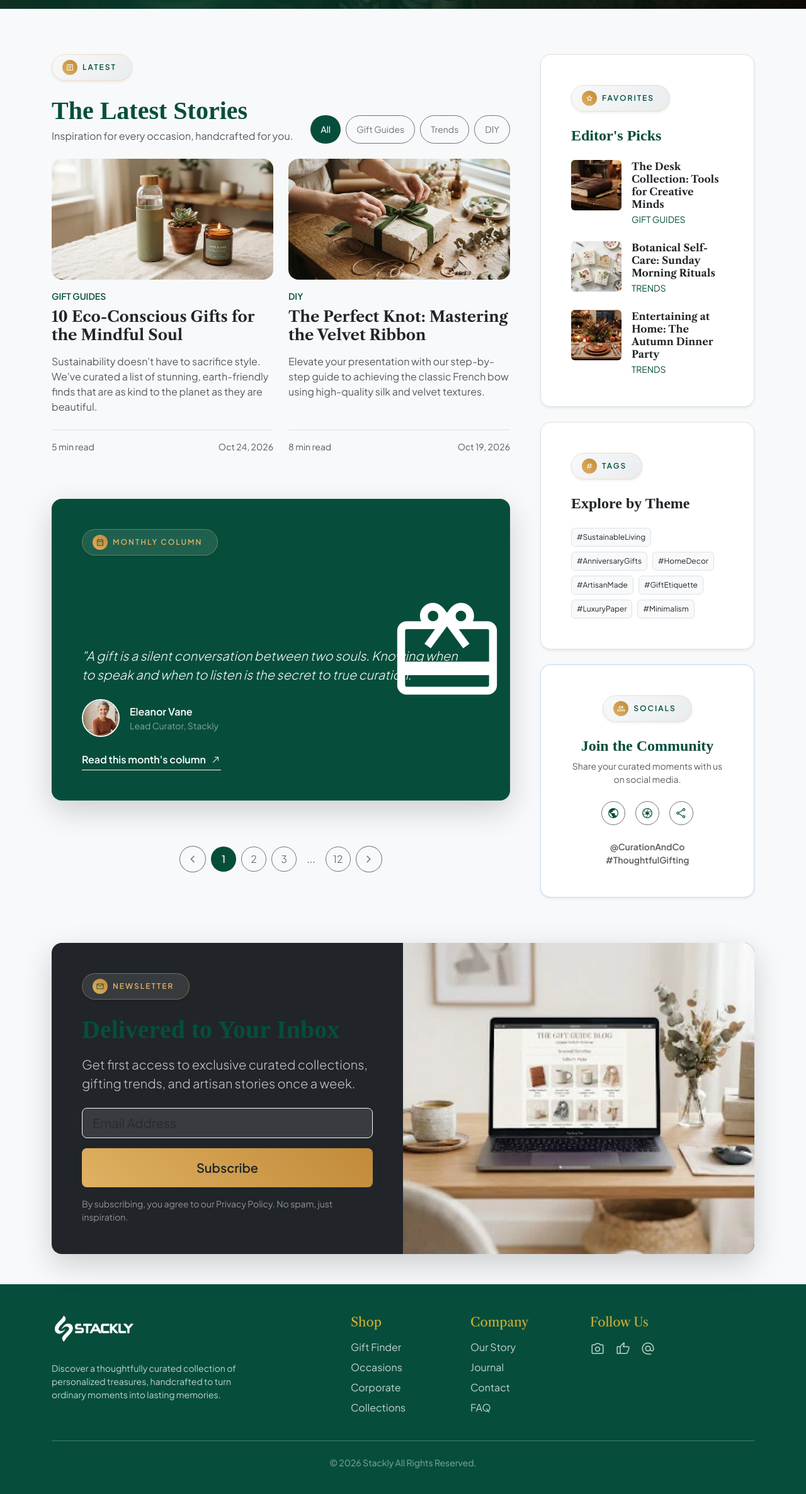
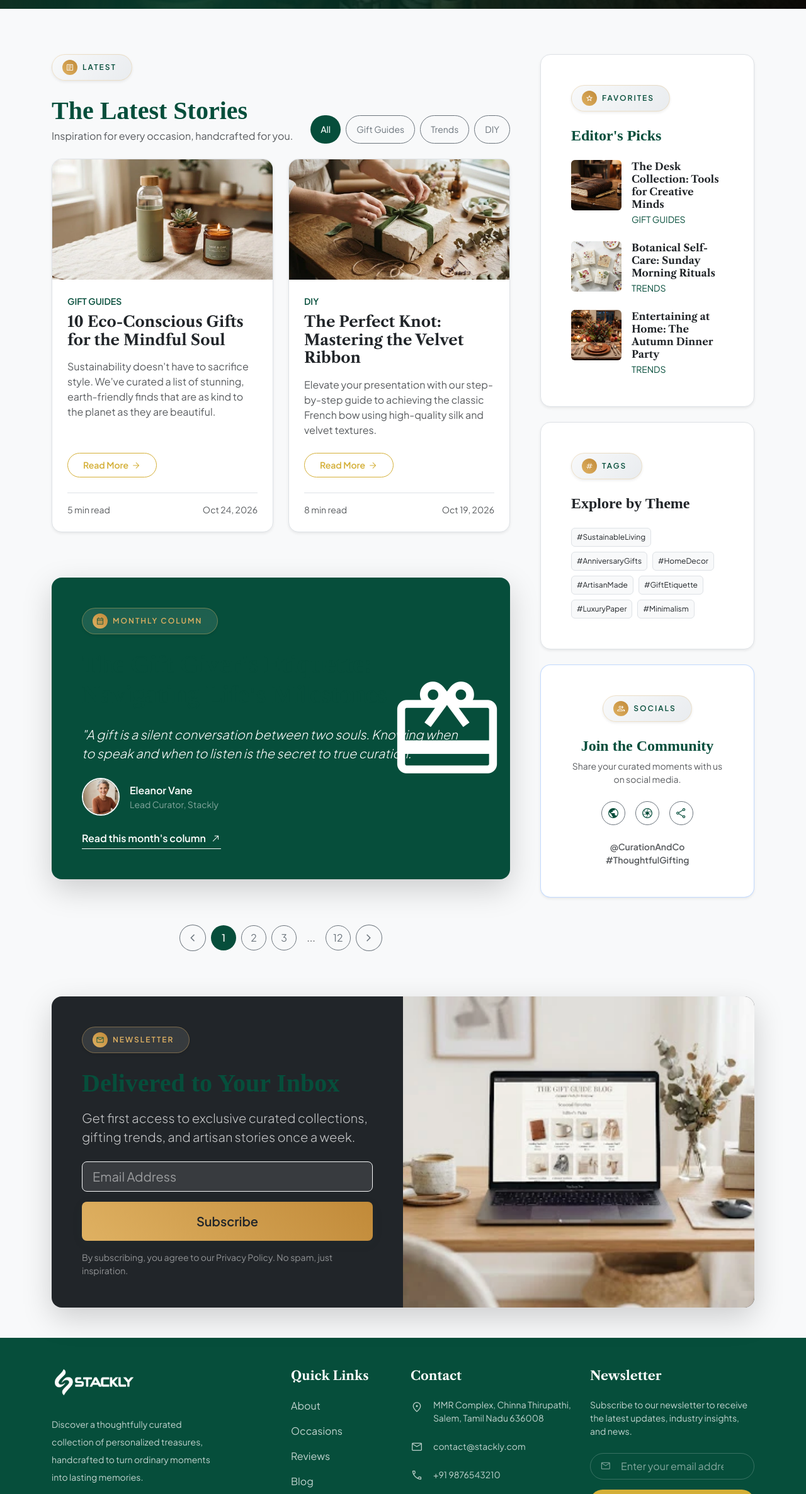
Before and after one commit to rajeshpvmca/personalized-gifts-store, a plain HTML site: page blog.html in a window 1280 px wide. Shown: the part 799-3171 px from the top of the page at 63% size. Drawn offline with nearby package versions, Linux system fonts and the light colour scheme; a script that the page names is missing.

Commit message:
footer changes

```diff
--- a/blog.html
+++ b/blog.html
@@ -108,32 +108,50 @@
                     <div class="row g-4">
                         <!-- Post 1 -->
                         <div class="col-12 col-md-6" data-aos="fade-up" data-aos-delay="100">
-                            <article class="blog-card h-100 d-flex flex-column text-decoration-none">
-                                <a href="#" class="d-block overflow-hidden border-radius-xl mb-3 aspect-4-3 bg-light transition-lift">
-                                    <img class="w-100 h-100 object-fit-cover" style="transition: transform 0.5s ease;" src="assets/images/img_10.webp" alt="Eco-Conscious Gifts"/>
-                                </a>
+                            <article class="blog-card h-100 d-flex flex-column text-decoration-none bg-white rounded-4 shadow-sm border transition-lift overflow-hidden">
+                                <div class="d-block overflow-hidden aspect-4-3 bg-light position-relative group">
+                                    <img class="w-100 h-100 object-fit-cover" style="transition: transform 0.5s ease;" src="assets/images/img_10.webp" alt="Eco-Conscious Gifts" onmouseover="this.style.transform='scale(1.05)'" onmouseout="this.style.transform='scale(1)'"/>
+                                </div>
+                                <div class="p-4 d-flex flex-column flex-grow-1">
                                     <span class="text-primary-custom small fw-bold text-uppercase tracking-wider mb-2">GIFT GUIDES</span>
                                     <h3 class="h4 fw-bold mb-3 text-dark"><a href="#" class="text-dark text-decoration-none hover-primary">10 Eco-Conscious Gifts for the Mindful Soul</a></h3>
                                     <p class="text-muted mb-4 flex-grow-1">Sustainability doesn't have to sacrifice style. We've curated a list of stunning, earth-friendly finds that are as kind to the planet as they are beautiful.</p>
-                                <div class="d-flex align-items-center justify-content-between text-muted small border-top pt-3">
+
+                                    <div class="mb-4">
+                                        <a href="#" class="btn btn-outline-custom rounded-pill btn-sm fw-bold d-inline-flex align-items-center gap-1 transition-lift py-2 px-4">
+                                            Read More <span class="material-symbols-outlined fs-6">arrow_forward</span>
+                                        </a>
+                                    </div>
+
+                                    <div class="d-flex align-items-center justify-content-between text-muted small border-top pt-3 mt-auto">
                                         <span>5 min read</span>
                                         <span>Oct 24, 2026</span>
+                                    </div>
                                 </div>
                             </article>
                         </div>
 
                         <!-- Post 2 -->
                         <div class="col-12 col-md-6" data-aos="fade-up" data-aos-delay="200">
-                            <article class="blog-card h-100 d-flex flex-column text-decoration-none">
-                                <a href="#" class="d-block overflow-hidden border-radius-xl mb-3 aspect-4-3 bg-light transition-lift">
-                                    <img class="w-100 h-100 object-fit-cover" style="transition: transform 0.5s ease;" src="assets/images/img_11.webp" alt="Mastering Velvet Ribbon"/>
-                                </a>
+                            <article class="blog-card h-100 d-flex flex-column text-decoration-none bg-white rounded-4 shadow-sm border transition-lift overflow-hidden">
+                                <div class="d-block overflow-hidden aspect-4-3 bg-light position-relative group">
+                                    <img class="w-100 h-100 object-fit-cover" style="transition: transform 0.5s ease;" src="assets/images/img_11.webp" alt="Mastering Velvet Ribbon" onmouseover="this.style.transform='scale(1.05)'" onmouseout="this.style.transform='scale(1)'"/>
+                                </div>
+                                <div class="p-4 d-flex flex-column flex-grow-1">
                                     <span class="text-primary-custom small fw-bold text-uppercase tracking-wider mb-2">DIY</span>
                                     <h3 class="h4 fw-bold mb-3 text-dark"><a href="#" class="text-dark text-decoration-none hover-primary">The Perfect Knot: Mastering the Velvet Ribbon</a></h3>
                                     <p class="text-muted mb-4 flex-grow-1">Elevate your presentation with our step-by-step guide to achieving the classic French bow using high-quality silk and velvet textures.</p>
-                                <div class="d-flex align-items-center justify-content-between text-muted small border-top pt-3">
+
+                                    <div class="mb-4">
+                                        <a href="#" class="btn btn-outline-custom rounded-pill btn-sm fw-bold d-inline-flex align-items-center gap-1 transition-lift py-2 px-4">
+                                            Read More <span class="material-symbols-outlined fs-6">arrow_forward</span>
+                                        </a>
+                                    </div>
+
+                                    <div class="d-flex align-items-center justify-content-between text-muted small border-top pt-3 mt-auto">
                                         <span>8 min read</span>
                                         <span>Oct 19, 2026</span>
+                                    </div>
                                 </div>
                             </article>
                         </div>
--- a/footer.html
+++ b/footer.html
@@ -1,58 +1,94 @@
-<footer class="bg-primary-custom text-white py-5">
-    <div class="container">
-        <div class="row gy-4">
-            <!-- Brand & About -->
-            <div class="col-12 col-md-4 text-center text-md-start">
+<footer class="bg-primary-custom text-white py-5 mt-auto">
+    <div class="container pb-3">
+        <div class="row gy-5">
+            <!-- Brand, Description & Social -->
+            <div class="col-12 col-lg-3 text-center text-lg-start">
                <a class="navbar-brand position-relative mb-4 d-inline-block" href="index.html">
                     <div style="-webkit-mask: url('assets/images/logoStackly.webp') no-repeat center left; -webkit-mask-size: contain; mask: url('assets/images/logoStackly.webp') no-repeat center left; mask-size: contain; background-color: #ffffff; width: 160px; height: 45px;" aria-label="Stackly Logo"></div>
                 </a>
-                <p class="opacity-75 small mx-auto mx-md-0" style="max-width: 300px;">
+                <p class="opacity-75 small mx-auto mx-lg-0 mb-4 lh-lg" style="max-width: 300px;">
                     Discover a thoughtfully curated collection of personalized treasures, handcrafted to turn ordinary moments into lasting memories.
                 </p>
+                <div class="d-flex justify-content-center justify-content-lg-start gap-2">
+                    <a href="404.html" class="text-white opacity-75 custom-hover bg-white bg-opacity-10 rounded-circle d-flex align-items-center justify-content-center transition-lift" style="width: 36px; height: 36px;"><i class="bi bi-facebook fs-6"></i></a>
+                    <a href="404.html" class="text-white opacity-75 custom-hover bg-white bg-opacity-10 rounded-circle d-flex align-items-center justify-content-center transition-lift" style="width: 36px; height: 36px;"><i class="bi bi-twitter-x fs-6"></i></a>
+                    <a href="404.html" class="text-white opacity-75 custom-hover bg-white bg-opacity-10 rounded-circle d-flex align-items-center justify-content-center transition-lift" style="width: 36px; height: 36px;"><i class="bi bi-instagram fs-6"></i></a>
+                    <a href="404.html" class="text-white opacity-75 custom-hover bg-white bg-opacity-10 rounded-circle d-flex align-items-center justify-content-center transition-lift" style="width: 36px; height: 36px;"><i class="bi bi-linkedin fs-6"></i></a>
+                </div>
             </div>
 
             <!-- Quick Links -->
-            <div class="col-6 col-md-2 offset-md-1">
-                <h5 class="text-secondary-custom mb-3">Shop</h5>
-                <ul class="list-unstyled d-flex flex-column gap-2">
-                    <li><a href="#" class="text-white text-decoration-none opacity-75 custom-hover">Gift Finder</a></li>
-                    <li><a href="#" class="text-white text-decoration-none opacity-75 custom-hover">Occasions</a></li>
-                    <li><a href="#" class="text-white text-decoration-none opacity-75 custom-hover">Corporate</a></li>
-                    <li><a href="#" class="text-white text-decoration-none opacity-75 custom-hover">Collections</a></li>
+            <div class="col-6 col-lg-2 offset-lg-1">
+                <h5 class="text-white fw-bold mb-4 fs-5">Quick Links</h5>
+                <ul class="list-unstyled d-flex flex-column gap-3 mb-0">
+                    <li><a href="about.html" class="text-white text-decoration-none opacity-75 custom-hover">About</a></li>
+                    <li><a href="occasions.html" class="text-white text-decoration-none opacity-75 custom-hover">Occasions</a></li>
+                    <li><a href="reviews.html" class="text-white text-decoration-none opacity-75 custom-hover">Reviews</a></li>
+                    <li><a href="blog.html" class="text-white text-decoration-none opacity-75 custom-hover">Blog</a></li>
+                    <li><a href="contact.html" class="text-white text-decoration-none opacity-75 custom-hover">Contact</a></li>
                 </ul>
             </div>
 
-            <div class="col-6 col-md-2">
-                <h5 class="text-secondary-custom mb-3">Company</h5>
-                <ul class="list-unstyled d-flex flex-column gap-2">
-                    <li><a href="#" class="text-white text-decoration-none opacity-75 custom-hover">Our Story</a></li>
-                    <li><a href="#" class="text-white text-decoration-none opacity-75 custom-hover">Journal</a></li>
-                    <li><a href="#" class="text-white text-decoration-none opacity-75 custom-hover">Contact</a></li>
-                    <li><a href="#" class="text-white text-decoration-none opacity-75 custom-hover">FAQ</a></li>
+            <!-- Contact -->
+            <div class="col-12 col-md-6 col-lg-3">
+                <h5 class="text-white fw-bold mb-4 fs-5">Contact</h5>
+                <ul class="list-unstyled d-flex flex-column gap-4 mb-0 opacity-75 small">
+                    <li class="d-flex align-items-start gap-3">
+                        <span class="material-symbols-outlined fs-5 mt-1">location_on</span>
+                        <span class="lh-base">MMR Complex, Chinna Thirupathi,<br /> Salem, Tamil Nadu 636008</span>
+                    </li>
+                    <li class="d-flex align-items-center gap-3">
+                        <span class="material-symbols-outlined fs-5">mail</span>
+                        <a href="mailto:contact@stackly.com" class="text-white text-decoration-none custom-hover">contact@stackly.com</a>
+                    </li>
+                    <li class="d-flex align-items-center gap-3">
+                        <span class="material-symbols-outlined fs-5">call</span>
+                        <a href="tel:+919876543210" class="text-white text-decoration-none custom-hover">+91 9876543210</a>
+                    </li>
                 </ul>
             </div>
 
-            <!-- Social Links -->
-            <div class="col-12 col-md-3 text-center text-md-start">
-                <h5 class="text-secondary-custom mb-3">Follow Us</h5>
-                <div class="d-flex justify-content-center justify-content-md-start gap-3">
-                    <a href="#" class="text-white opacity-75 custom-hover"><span class="material-symbols-outlined">camera_alt</span></a>
-                    <a href="#" class="text-white opacity-75 custom-hover"><span class="material-symbols-outlined">thumb_up</span></a>
-                    <a href="#" class="text-white opacity-75 custom-hover"><span class="material-symbols-outlined">alternate_email</span></a>
-                </div>
+            <!-- Newsletter -->
+            <div class="col-12 col-lg-3">
+                <h5 class="text-white fw-bold mb-4 fs-5">Newsletter</h5>
+                <p class="opacity-75 small mb-4 lh-base">
+                    Subscribe to our newsletter to receive the latest updates, industry insights, and news.
+                </p>
+
+                <form action="404.html" class="d-flex flex-column gap-3">
+                    <div class="position-relative">
+                        <span class="material-symbols-outlined position-absolute top-50 translate-middle-y ms-3 opacity-50" style="font-size: 1.1rem; left: 0;">mail</span>
+                        <input type="email" class="form-control rounded-pill bg-transparent px-5 py-2 shadow-none text-white w-100" placeholder="Enter your email address" required style="border: 1px solid rgba(255,255,255,0.2);">
+                    </div>
+                    <button type="submit" class="btn rounded-pill fw-bold w-100 py-2 d-flex align-items-center justify-content-center gap-1 transition-lift" style="background: var(--color-secondary); color: var(--color-primary); border: none;">
+                        Subscribe Now <span class="material-symbols-outlined fs-5">chevron_right</span>
+                    </button>
+                </form>
             </div>
         </div>
 
-        <hr class="my-4 border-light opacity-25">
+        <hr class="mt-5 mb-4 border-light opacity-25">
 
-        <div class="text-center opacity-50 small">
-            &copy; 2026 Stackly All Rights Reserved.
+        <div class="d-flex flex-column flex-md-row justify-content-between align-items-center opacity-50 small gap-2">
+            <div>&copy; 2026 Stackly All Rights Reserved.</div>
+            <div class="d-flex gap-3">
+                <a href="404.html" class="text-white text-decoration-none custom-hover">Privacy Policy</a>
+                <a href="404.html" class="text-white text-decoration-none custom-hover">Terms of Service</a>
+            </div>
         </div>
     </div>
 </footer>
 <style>
+@import url('https://cdn.jsdelivr.net/npm/bootstrap-icons@1.11.1/font/bootstrap-icons.css');
+
+.custom-hover {
+    transition: all 0.3s ease;
+}
 .custom-hover:hover {
     opacity: 1 !important;
     color: var(--color-secondary) !important;
 }
+.form-control::placeholder {
+    color: rgba(255, 255, 255, 0.5) !important;
+}
 </style>
```
Also changed, not shown: 404.html (added, +158 -0 lines). Lines whose indentation alone changed are shown as unchanged.
